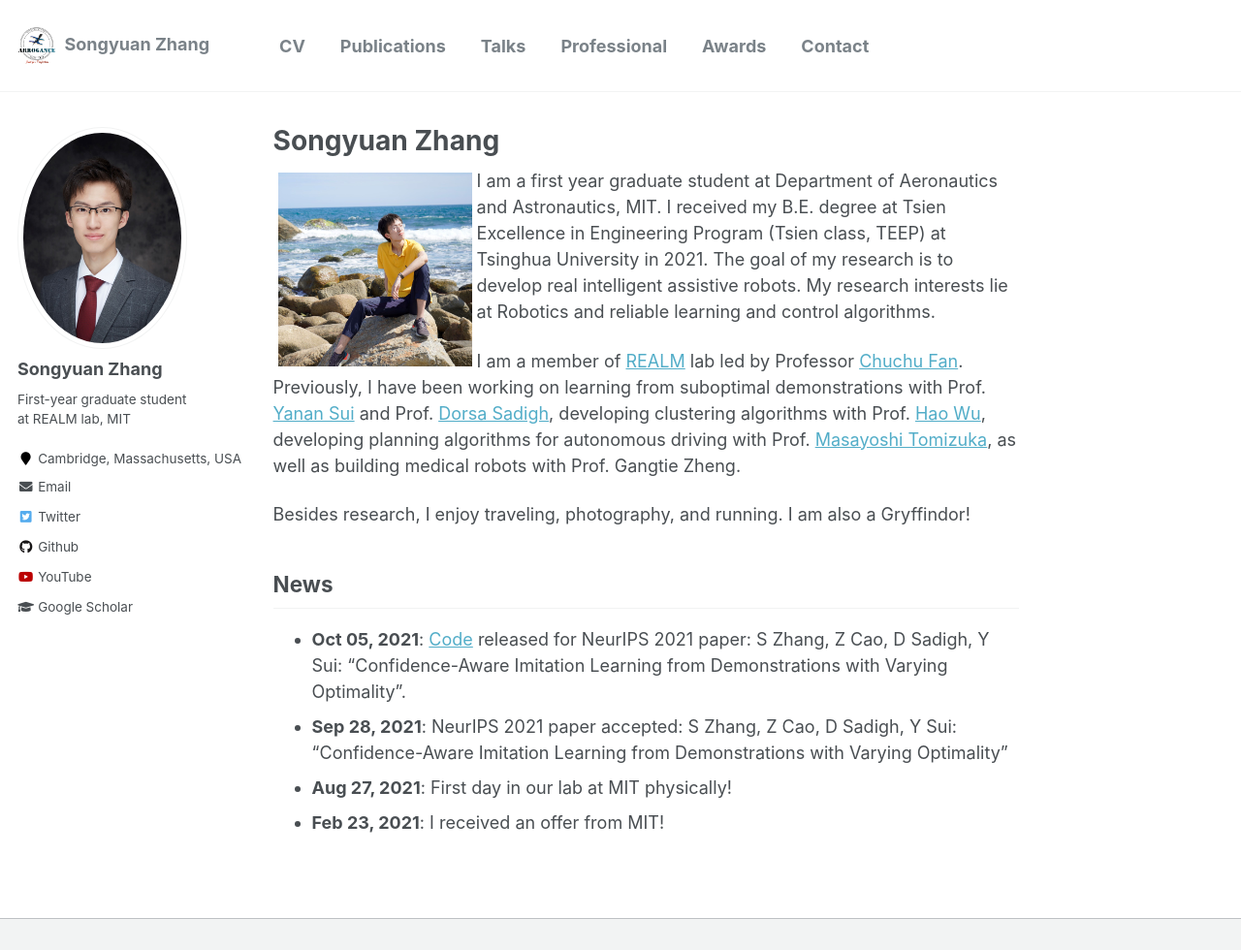
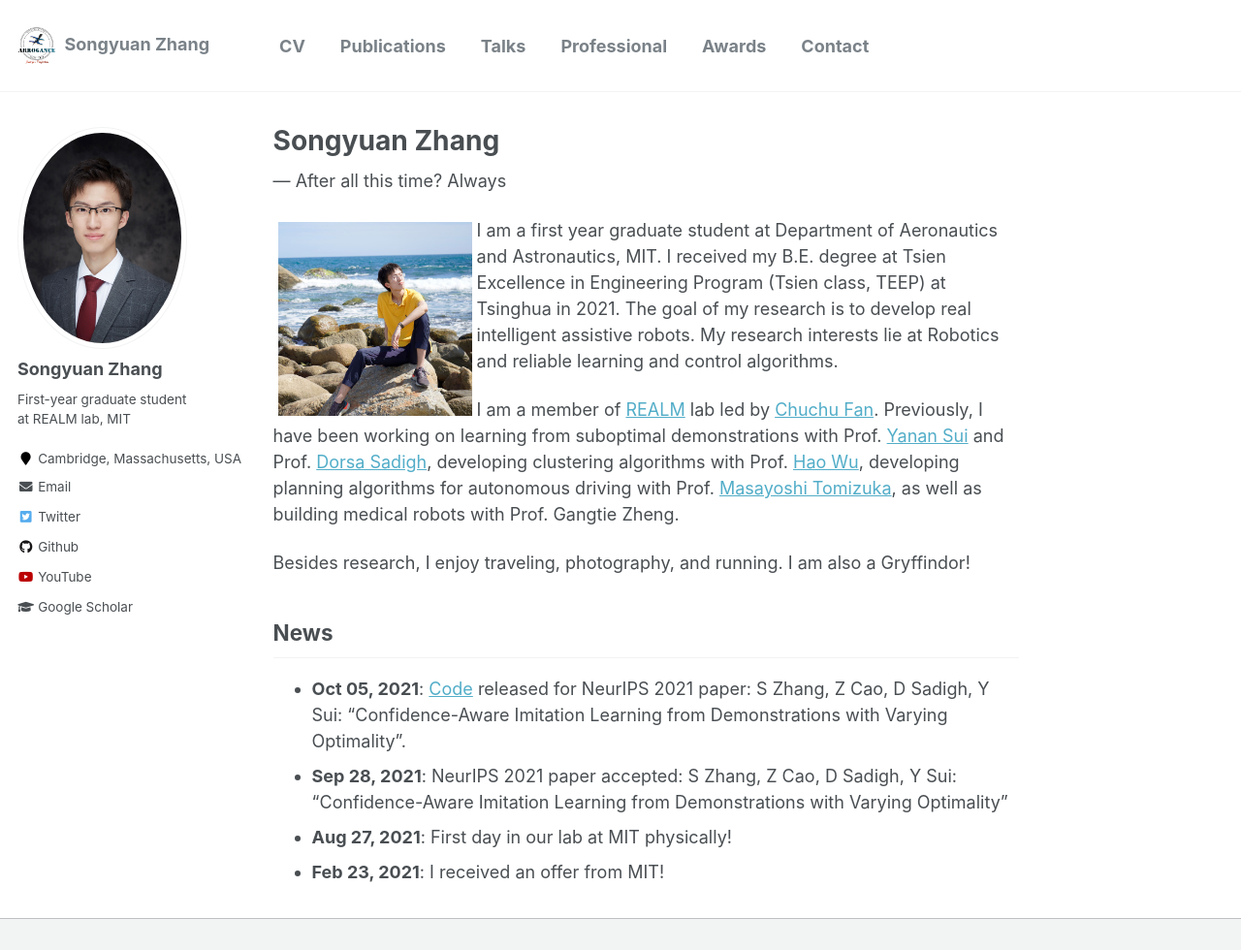
Before and after one commit to syzhang092218-source/syzhang092218-source.github.io, a Jekyll site: the page built from _pages/about.md, in a window 1280 px wide and 1120 px high, cut to the strip 0-980 px from the top of the window. Shown: the whole strip at 97% size. Built offline with Jekyll 4.4.1, drawn with Linux system fonts in a browser that asks for light colours.

Commit message:
Update about.md

```diff
--- a/_pages/about.md
+++ b/_pages/about.md
@@ -8,13 +8,15 @@ redirect_from:
   - /about.html
 ---
 
+--- After all this time? Always
+
 <p>
   <img src="https://syzhang092218-source.github.io/files/syzhang.jpg?raw=true" alt="Photo" style="width: 200px;" hspace="5" vspace="5" align="left"/>
-  I am a first year graduate student at Department of Aeronautics and Astronautics, MIT. I received my B.E. degree at Tsien Excellence in Engineering Program (Tsien class, TEEP) at Tsinghua University in 2021. The goal of my research is to develop real intelligent assistive robots. My research interests lie at Robotics and reliable learning and control algorithms.
+  I am a first year graduate student at Department of Aeronautics and Astronautics, MIT. I received my B.E. degree at Tsien Excellence in Engineering Program (Tsien class, TEEP) at Tsinghua  in 2021. The goal of my research is to develop real intelligent assistive robots. My research interests lie at Robotics and reliable learning and control algorithms.
 </p>
 
 
-I am a member of [REALM](http://realm.mit.edu/) lab led by Professor [Chuchu Fan](https://chuchu.mit.edu/). Previously, I have been working on learning from suboptimal demonstrations with Prof. [Yanan Sui](https://www.yanansui.com/) and Prof. [Dorsa Sadigh](https://dorsa.fyi/), developing clustering algorithms with Prof. [Hao Wu](https://haowu1983.github.io/), developing planning algorithms for autonomous driving with Prof. [Masayoshi Tomizuka](https://msc.berkeley.edu/people/tomizuka.html), as well as building medical robots with Prof. Gangtie Zheng.
+I am a member of [REALM](http://realm.mit.edu/) lab led by  [Chuchu Fan](https://chuchu.mit.edu/). Previously, I have been working on learning from suboptimal demonstrations with Prof. [Yanan Sui](https://www.yanansui.com/) and Prof. [Dorsa Sadigh](https://dorsa.fyi/), developing clustering algorithms with Prof. [Hao Wu](https://haowu1983.github.io/), developing planning algorithms for autonomous driving with Prof. [Masayoshi Tomizuka](https://msc.berkeley.edu/people/tomizuka.html), as well as building medical robots with Prof. Gangtie Zheng.
 
 Besides research, I enjoy traveling, photography, and running. I am also a Gryffindor!
 
```
